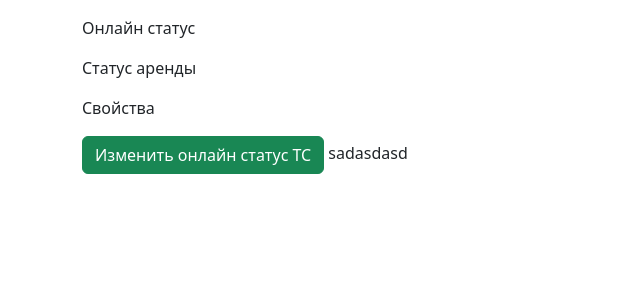
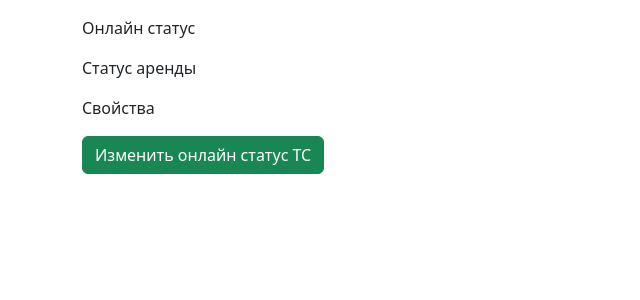
Before and after one commit to foresto-ns/vehicle-emulator, a Django app: template server/api/templates/api/detail.html in a window 1280 px wide. Shown: the top 300 px of the page, without its empty margins (0-640 px from the left). Run offline with Django 4.2, Linux system fonts and the light colour scheme; the template is opened without the code that fills it, so the values that code supplies are empty.

Commit message:
убрал тестовый текст

```diff
--- a/server/api/templates/api/detail.html
+++ b/server/api/templates/api/detail.html
@@ -38,7 +38,6 @@
 </a>
 <br>
 {% endif %}
-sadasdasd
 
 
 
```
